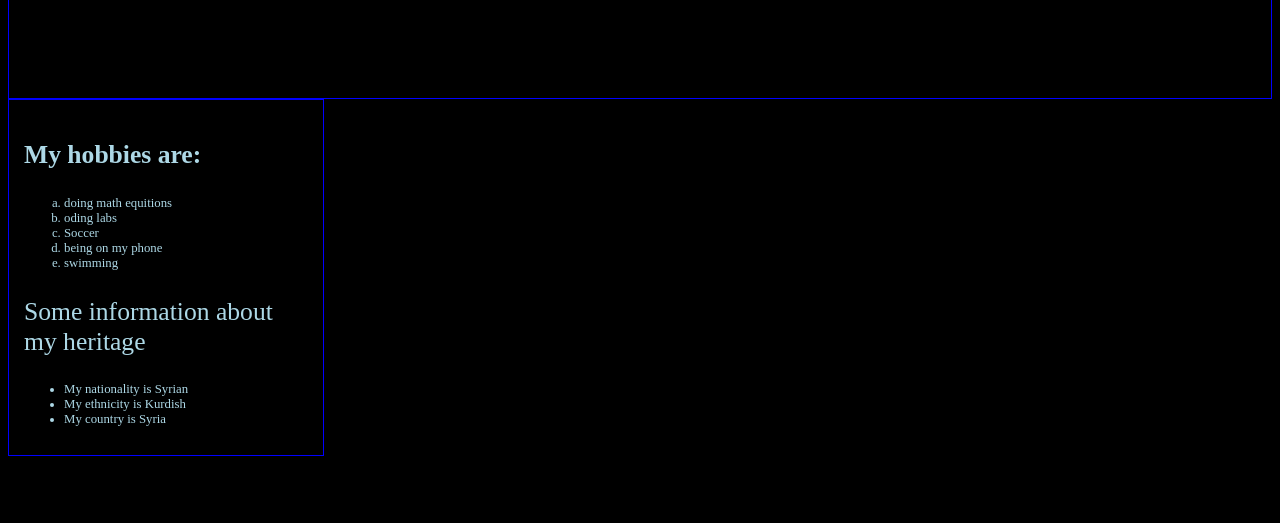
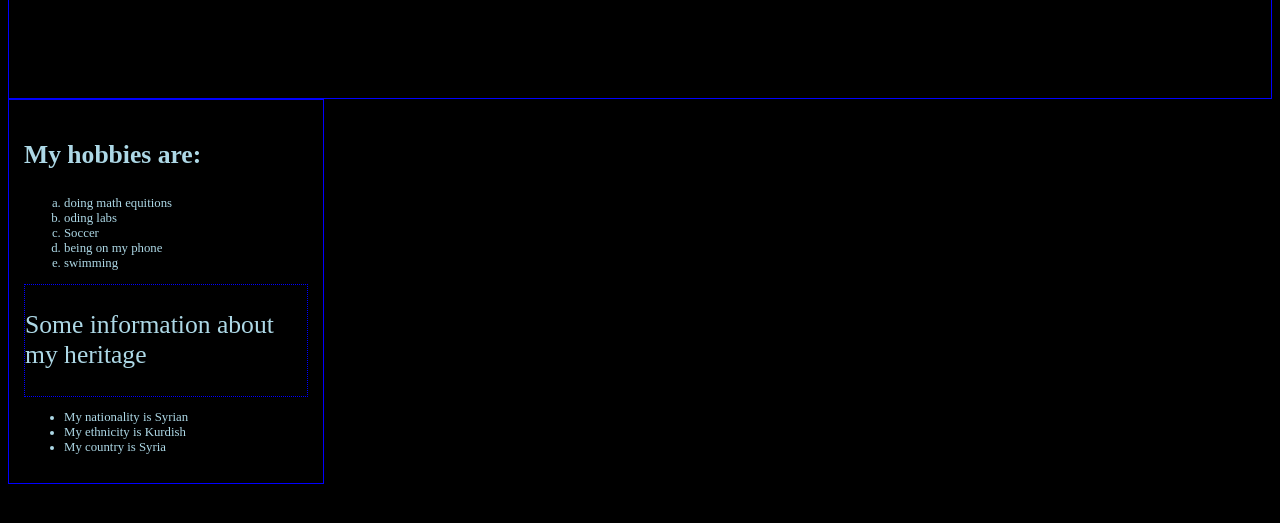
Before and after one commit to Ibrahimthethird/My-existence-, a plain HTML site: page index.html in a window 1280 px wide. Shown: the part 263-786 px from the top of the page. Drawn offline with Linux system fonts and the light colour scheme.

Commit message:
Update index.html

```diff
--- a/index.html
+++ b/index.html
@@ -49,7 +49,7 @@
              <li style="color:lightblue;font-size:1vw;">being on my phone
              <li style="color:lightblue;font-size:1vw;">swimming
             </ol>
-            <p style="color:lightblue;font-size:2.0vw;">Some information about my heritage</p>
+      <div><p style="color:lightblue;font-size:2.0vw;">Some information about my heritage</p></div>
              <ul style="color:lightblue;font-size:1.0vw" style="list-style-type:square;">
                <li style="color:lightblue;font-size:1vw;"> My nationality is Syrian
                <li style="color:lightblue;font-size:1vw;">My ethnicity is Kurdish
```
